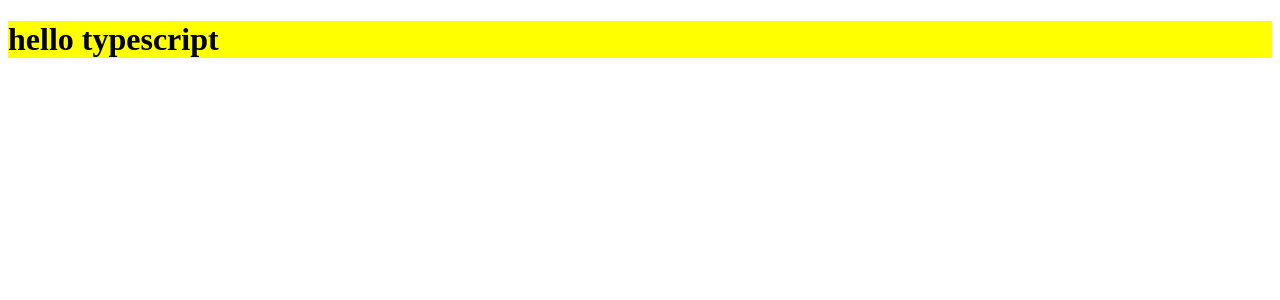
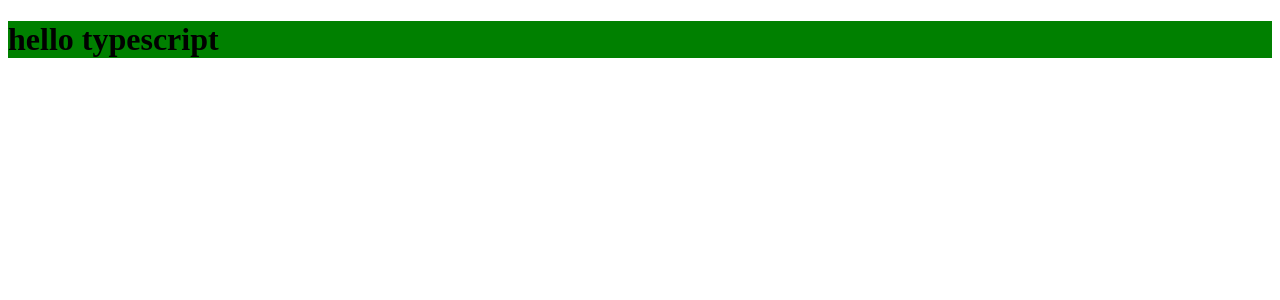
Before and after one commit to peppermintc/practice-webpack-environment, a React app: page / in a window 1280 px wide. Shown: the top 300 px of the page. Built offline with nearby package versions, Linux system fonts and the light colour scheme.

Commit message:
feat: styled-components 추가

```diff
--- a/package.json
+++ b/package.json
@@ -25,6 +25,7 @@
     "@babel/preset-typescript": "^7.21.0",
     "@types/react": "^18.0.28",
     "@types/react-dom": "^18.0.11",
+    "@types/styled-components": "^5.1.26",
     "babel-loader": "^9.1.2",
     "css-loader": "^6.7.3",
     "html-webpack-plugin": "^5.5.0",
@@ -38,6 +39,7 @@
   },
   "dependencies": {
     "react": "^18.2.0",
-    "react-dom": "^18.2.0"
+    "react-dom": "^18.2.0",
+    "styled-components": "^5.3.9"
   }
 }
--- a/src/components/Title/index.css
+++ /dev/null
@@ -1,3 +0,0 @@
-.title {
-  background-color: yellow;
-}
--- a/src/components/Title/index.tsx
+++ b/src/components/Title/index.tsx
@@ -1,10 +1,16 @@
 import React from "react";
-import "./index.css";
+import styled from "styled-components";
 
 interface Props {
   text: string;
 }
 
-const Title = ({ text }: Props) => <h1 className="title">{text}</h1>;
+const Container = styled.h1`
+  background-color: green;
+`;
+
+const Title = ({ text }: Props) => (
+  <Container className="title">{text}</Container>
+);
 
 export default Title;
```
Also changed, not shown: 1 other file (tests, documents, lock files or other folders).
